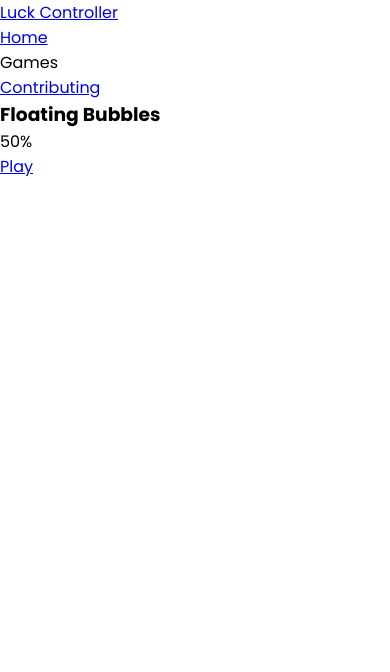
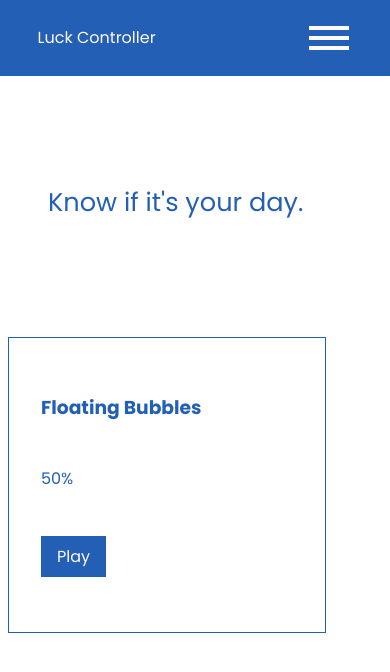
Before and after one commit to Mert18/luck-controller, a React (Create React App) app: page / in a window 390 px wide. Shown: the top 672 px of the page. Built offline with nearby package versions, Linux system fonts and the light colour scheme.

Commit message:
mobile nav, game card

```diff
--- a/src/components/Header.tsx
+++ b/src/components/Header.tsx
@@ -1,17 +1,56 @@
 import { Link } from "react-router-dom";
+import { useState } from "react";
 
 const Header = () => {
+  const [hamburger, setHamburger] = useState(false);
+
+  const handleHamburger = () => {
+    setHamburger(!hamburger);
+  };
+
   return (
     <header className="header">
-      <div>
+      <div className="logo">
         <Link to="/">Luck Controller</Link>
       </div>
+      <div className="right">
+        <ul className="navbar">
+          <Link to="/">Home</Link>
+          <p>Games</p>
+          <Link to="/contribution">Contributing</Link>
+        </ul>
 
-      <ul>
-        <Link to="/">Home</Link>
-        <p>Games</p>
-        <Link to="/contribution">Contributing</Link>
-      </ul>
+        <div className="github">
+          <a
+            href="https://github.com/Mert18/luck-controller"
+            target="_blank"
+            rel="noreferrer"
+          >
+            Github
+          </a>
+        </div>
+      </div>
+
+      <div className="hamburger" onClick={handleHamburger}>
+        <div className="line"></div>
+        <div className="line"></div>
+        <div className="line"></div>
+      </div>
+      {hamburger && (
+        <div className="hamburger-menu">
+          <ul className="hamburger-menu-list">
+            <li>
+              <Link to="/">Home</Link>
+            </li>
+            <li>
+              <Link to="/contribution">Contribution</Link>
+            </li>
+            <li>
+              <a href="https://github.com/Mert18/luck-controller">Github</a>
+            </li>
+          </ul>
+        </div>
+      )}
     </header>
   );
 };
--- a/src/screens/HomePage.tsx
+++ b/src/screens/HomePage.tsx
@@ -6,6 +6,9 @@ const HomePage = () => {
   return (
     <Layout>
       <section className="home">
+        <div className="hero">
+          <p>Know if it's your day.</p>
+        </div>
         <ul className="games">
           <li className="game">
             <h3>Floating Bubbles</h3>
--- a/src/styles/home.css
+++ b/src/styles/home.css
@@ -0,0 +1,53 @@
+.hero {
+  height: 30vh;
+  display: flex;
+  padding: 3rem;
+  font-size: 1.6rem;
+  color: var(--blue);
+  justify-content: flex-start;
+  align-items: center;
+}
+
+.games {
+  display: flex;
+  flex-wrap: wrap;
+  justify-content: flex-start;
+  align-items: center;
+  list-style: none;
+  margin: 3rem;
+}
+.game {
+  height: 35vh;
+  width: 30%;
+  border: 1px solid var(--blue);
+  padding: 2rem;
+  display: flex;
+  flex-direction: column;
+  justify-content: space-around;
+  color: var(--blue);
+}
+.game a {
+  color: var(--white);
+  background: var(--blue);
+  width: max-content;
+  padding: 0.5rem 1rem;
+  text-decoration: none;
+}
+.game a:hover {
+  background: var(--blue-flavor);
+}
+
+@media (max-width: 1000px) {
+  .game {
+    width: 45%;
+  }
+}
+
+@media (max-width: 800px) {
+  .games {
+    margin: 0.5rem;
+  }
+  .game {
+    width: 85%;
+  }
+}
--- a/src/styles/index.css
+++ b/src/styles/index.css
@@ -1,4 +1,11 @@
 @import url("https://fonts.googleapis.com/css2?family=Poppins:wght@100;200;300;400;500;600;700;800&display=swap");
+
+:root {
+  --blue: #245fb6;
+  --blue-flavor: #5e98ec;
+  --black: #2d2e32;
+  --white: #fffafa;
+}
 
 *,
 *::before,
--- a/src/styles/layout.css
+++ b/src/styles/layout.css
@@ -0,0 +1,86 @@
+.header {
+  background: var(--blue);
+  display: flex;
+  justify-content: space-around;
+  align-items: center;
+}
+
+.logo a {
+  color: var(--white);
+  text-decoration: none;
+}
+
+.right {
+  height: 9vh;
+}
+
+.navbar {
+  display: flex;
+  justify-content: center;
+  align-items: center;
+  height: 9vh;
+  color: var(--white);
+}
+.navbar a {
+  color: var(--white);
+  padding: 0.5rem 1rem;
+  text-decoration: none;
+}
+.navbar p:hover {
+  cursor: pointer;
+}
+
+.github a {
+  color: var(--white);
+}
+
+.hamburger {
+  flex-direction: column;
+  display: none;
+}
+.line {
+  height: 4px;
+  width: 40px;
+  background: var(--white);
+  margin: 0.2rem;
+}
+
+.hamburger-menu {
+  position: absolute;
+  top: 9vh;
+  left: 0;
+  width: 100%;
+  height: max-content;
+  background: var(--white);
+}
+
+.hamburger-menu-list {
+  list-style: none;
+  display: flex;
+  flex-direction: column;
+  justify-content: center;
+  align-items: center;
+  margin-top: 3rem;
+}
+.hamburger-menu-list li {
+  width: 100%;
+  height: 12vh;
+  text-align: center;
+}
+.hamburger-menu-list li a {
+  color: var(--black);
+  text-decoration: none;
+}
+
+@media (max-width: 800px) {
+  .navbar {
+    display: none;
+  }
+  .github {
+    display: none;
+  }
+
+  .hamburger {
+    display: flex;
+  }
+}
```
